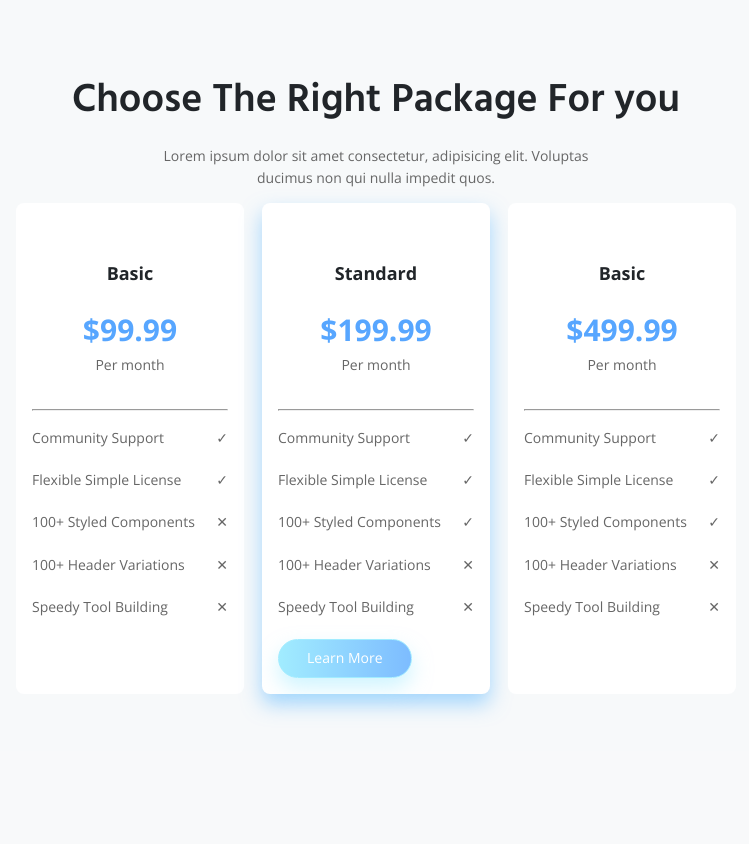
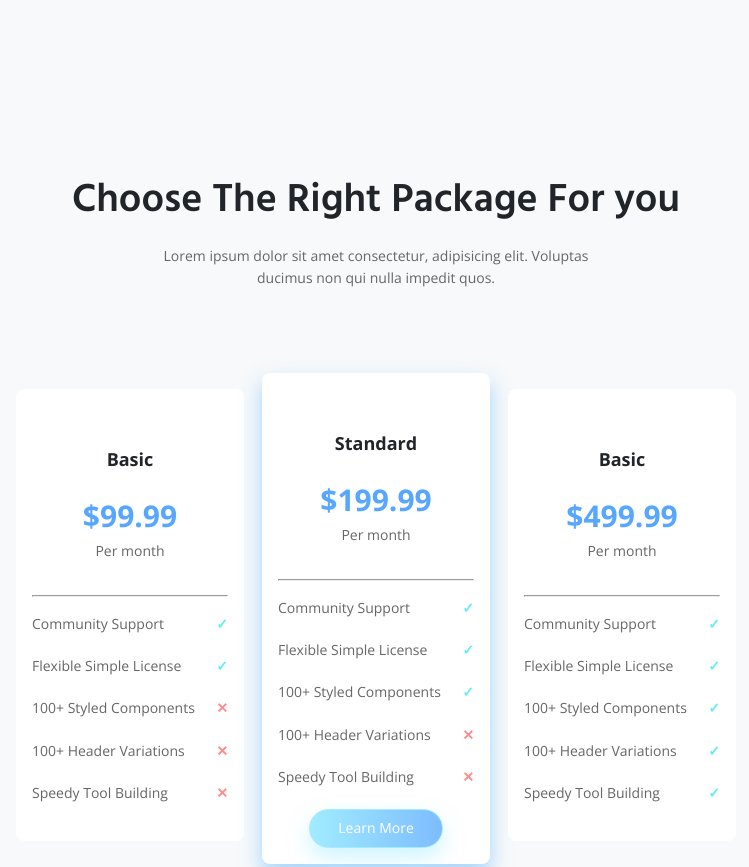
Before and after one commit to NickJJensen/radDude, a plain HTML site: page index.html in a window 1280 px wide. Shown: the part 2552-3419 px from the top of the page, without its empty margins (264-1013 px from the left). Before the commit the page ends 3396 px from the top, so only its background shows below. Drawn offline with nearby package versions, Linux system fonts and the light colour scheme.

Commit message:
finish price cards

```diff
--- a/css/styles.css
+++ b/css/styles.css
@@ -180,6 +180,7 @@ span.bg-color-6 { background-image: linear-gradient(90deg, #a1ecff 0%, #7dbcff 1
 .block-text.pricing-header {
   text-align: center;
   padding-right: 0;
+  margin: var(--size-100) 0;
 }
 
 .pricing-table {
@@ -187,6 +188,7 @@ span.bg-color-6 { background-image: linear-gradient(90deg, #a1ecff 0%, #7dbcff 1
   grid-template-columns: repeat(auto-fit, minmax(215px, 1fr));
   gap: var(--size-18);
   margin: auto;
+  align-items: flex-start;
 }
 
 .price-card {
@@ -195,8 +197,12 @@ span.bg-color-6 { background-image: linear-gradient(90deg, #a1ecff 0%, #7dbcff 1
   padding: var(--size-16);
 }
 
+.price-card .checked { color: var(--success);}
+.price-card .times { color: var(--danger);}
+
 .price-card.featured {
   box-shadow: 0 10px 20px rgba(82, 179, 255, 0.5);
+  margin-top: -1rem;
 }
 
 .price-card h3 {
@@ -221,4 +227,9 @@ span.bg-color-6 { background-image: linear-gradient(90deg, #a1ecff 0%, #7dbcff 1
 .price-card .bill { text-align: center; }
 
 .price-card li { margin-bottom: var(--size-20); }
-.price-card .icon {  float: right; }
+.price-card .icon {
+  font-weight: 600;
+  float: right;
+}
+
+.plan-btn-wrapper { text-align: center; }
--- a/index.html
+++ b/index.html
@@ -146,23 +146,23 @@
         <ul>
           <li>
             <span class="title">Community Support</span>
-            <span class="icon">&#x2713;</span>
+            <span class="icon checked">&#x2713;</span>
           </li>
           <li>
             <span class="title">Flexible Simple License</span>
-            <span class="icon">&#x2713;</span>
+            <span class="icon checked">&#x2713;</span>
           </li>
           <li>
             <span class="title">100+ Styled Components</span>
-            <span class="icon">&#x2715;</span>
+            <span class="icon times">&#x2715;</span>
           </li>
           <li>
             <span class="title">100+ Header Variations</span>
-            <span class="icon">&#x2715;</span>
+            <span class="icon times">&#x2715;</span>
           </li>
           <li>
             <span class="title">Speedy Tool Building</span>
-            <span class="icon">&#x2715;</span>
+            <span class="icon times">&#x2715;</span>
           </li>
         </ul>
       </div>
@@ -175,23 +175,23 @@
         <ul>
           <li>
             <span class="title">Community Support</span>
-            <span class="icon">&#x2713;</span>
+            <span class="icon checked">&#x2713;</span>
           </li>
           <li>
             <span class="title">Flexible Simple License</span>
-            <span class="icon">&#x2713;</span>
+            <span class="icon checked">&#x2713;</span>
           </li>
           <li>
             <span class="title">100+ Styled Components</span>
-            <span class="icon">&#x2713;</span>
+            <span class="icon checked">&#x2713;</span>
           </li>
           <li>
             <span class="title">100+ Header Variations</span>
-            <span class="icon">&#x2715;</span>
+            <span class="icon times">&#x2715;</span>
           </li>
           <li>
             <span class="title">Speedy Tool Building</span>
-            <span class="icon">&#x2715;</span>
+            <span class="icon times">&#x2715;</span>
           </li>
         </ul>
         <div class="plan-btn-wrapper">
@@ -207,23 +207,23 @@
         <ul>
           <li>
             <span class="title">Community Support</span>
-            <span class="icon">&#x2713;</span>
+            <span class="icon checked">&#x2713;</span>
           </li>
           <li>
             <span class="title">Flexible Simple License</span>
-            <span class="icon">&#x2713;</span>
+            <span class="icon checked">&#x2713;</span>
           </li>
           <li>
             <span class="title">100+ Styled Components</span>
-            <span class="icon">&#x2713;</span>
+            <span class="icon checked">&#x2713;</span>
           </li>
           <li>
             <span class="title">100+ Header Variations</span>
-            <span class="icon">&#x2715;</span>
+            <span class="icon checked">&#x2713;</span>
           </li>
           <li>
             <span class="title">Speedy Tool Building</span>
-            <span class="icon">&#x2715;</span>
+            <span class="icon checked">&#x2713;</span>
           </li>
         </ul>
       </div>
```
